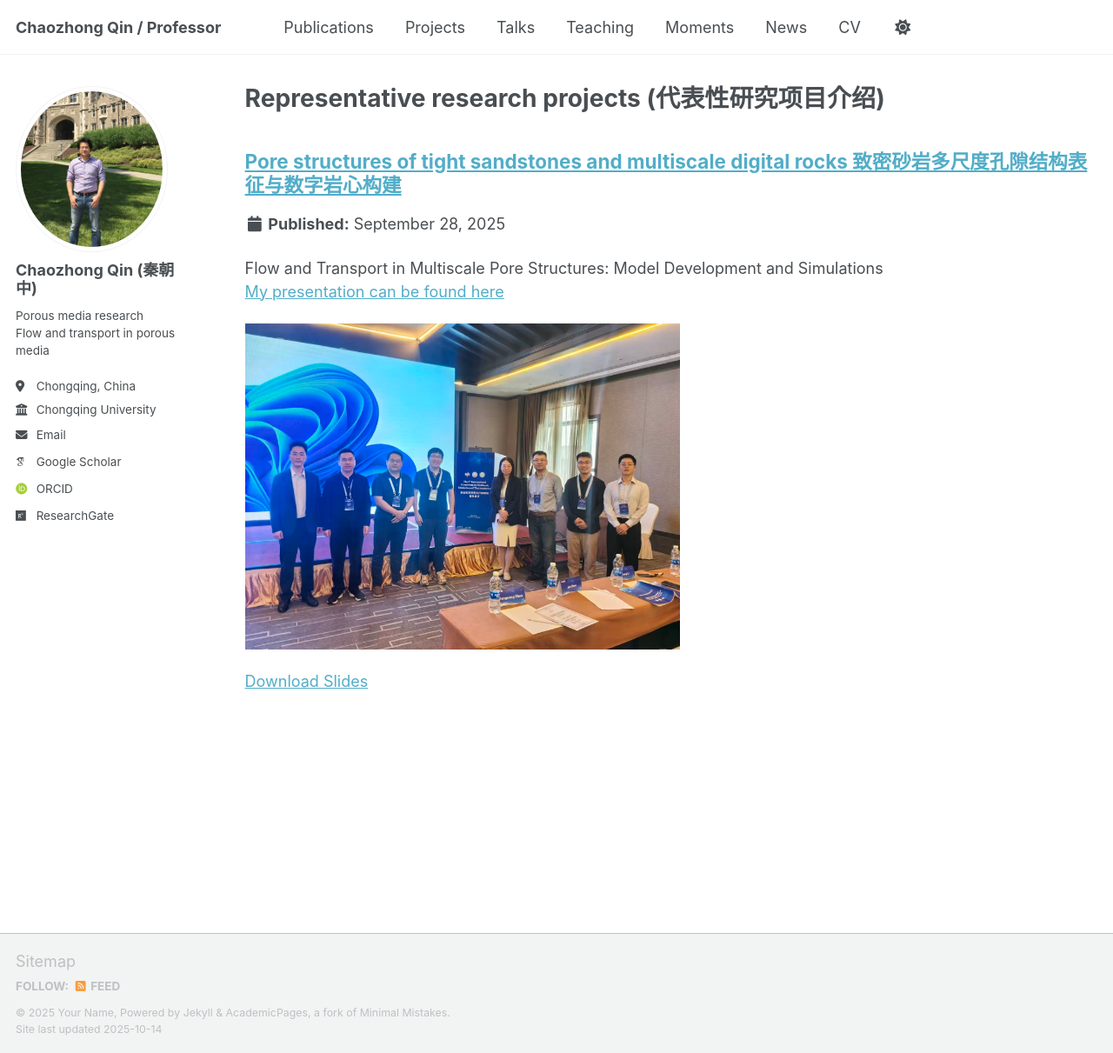
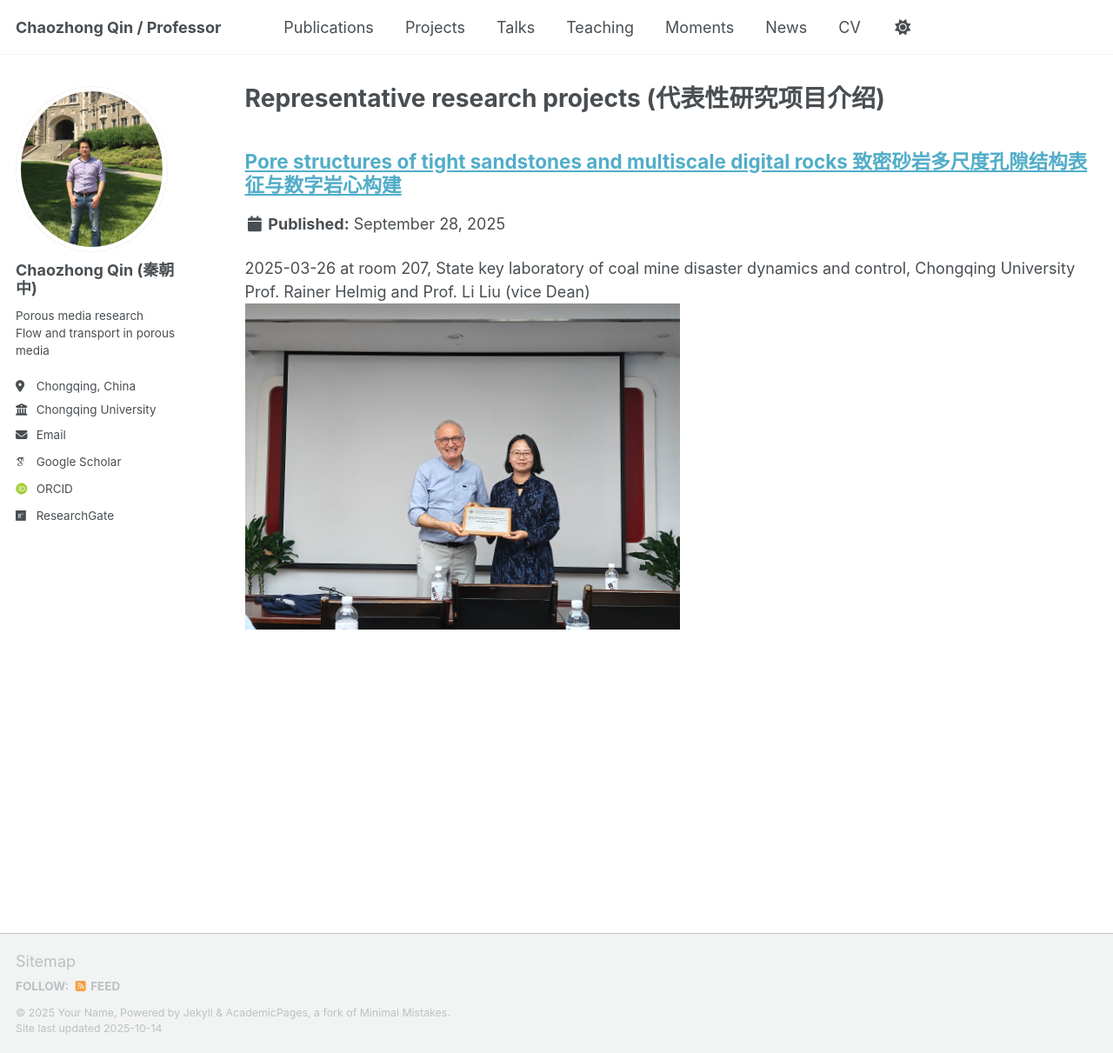
Before and after one commit to CZQIN/czqin.github.io, a Jekyll site: the page built from _pages/projects.html, in a window 1280 px wide and 1211 px high. Shown: the whole window at 87% size. Built offline with Jekyll 4.4.1, drawn with Linux system fonts in a browser that asks for light colours; some web fonts are replaced; a script that is not in the unit is left out; some of the changed lines change nothing that is shown.

Commit message:
Update first-project.md

```diff
--- a/_projects/first-project.md
+++ b/_projects/first-project.md
@@ -2,10 +2,8 @@
 title: "Pore structures of tight sandstones and multiscale digital rocks 致密砂岩多尺度孔隙结构表征与数字岩心构建"
 collection: projects
 permalink: /projects/first-project
-slidesurl: 'http://czqin.github.io/files/MSTP-202509-hefei-program.pdf'
-venue: "Lebanshan Hotel"
+excerpt: "2025-03-26 at room 207, State key laboratory of coal mine disaster dynamics and control, Chongqing University<br/>Prof. Rainer Helmig and Prof. Li Liu (vice Dean)<br/><img src='/images/rainer-KC-lecture-202403.png' width='500'>"
 date: 2025-09-28 to 2025-09-30
-location: "Hefei, China"
 ---
 
 Flow and Transport in Multiscale Pore Structures: Model Development and Simulations
```
